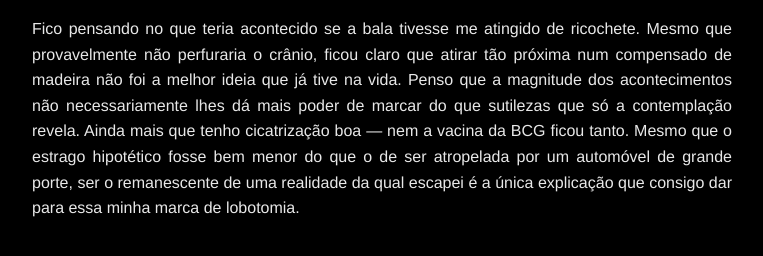
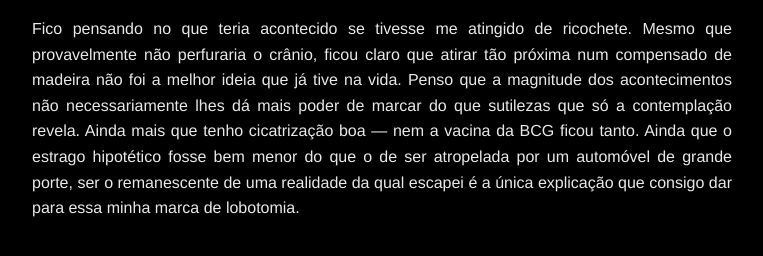
Before and after one commit to cora-core/lakorsak.github.io, a plain HTML site: page cicatriz/index.html in a window 1280 px wide. Shown: the part 1186-1442 px from the top of the page, without its empty margins (258-1021 px from the left). Drawn offline with Linux system fonts and the light colour scheme.

Commit message:
Update index.html

```diff
--- a/cicatriz/index.html
+++ b/cicatriz/index.html
@@ -78,10 +78,10 @@ quanto a forma como eu mirava no alvo, na minha solitária competição comigo m
 dessa vez ouvi três sons: o do ar comprimido expulsando a bala, um tec seco vindo do alvo de madeira, e um baque abafado,
 mais grave. Esse último parecia vir de muito perto. Ao investigar, encontrei uma nova abertura na árvore onde eu estava
 encostada a menos de quinze centímetros da minha cabeça.
-    <p>Fico pensando no que teria acontecido se a bala tivesse me atingido de ricochete. Mesmo que provavelmente não perfuraria o
+    <p>Fico pensando no que teria acontecido se tivesse me atingido de ricochete. Mesmo que provavelmente não perfuraria o
 crânio, ficou claro que atirar tão próxima num compensado de madeira não foi a melhor ideia que já tive na vida. Penso que a
 magnitude dos acontecimentos não necessariamente lhes dá mais poder de marcar do que sutilezas que só a contemplação revela.
-Ainda mais que tenho cicatrização boa — nem a vacina da BCG ficou tanto. Mesmo que o estrago hipotético fosse bem menor do
+Ainda mais que tenho cicatrização boa — nem a vacina da BCG ficou tanto. Ainda que o estrago hipotético fosse bem menor do
 que o de ser atropelada por um automóvel de grande porte, ser o remanescente de uma realidade da qual escapei é a única explicação que consigo dar para essa minha marca de
 lobotomia.
 
```
